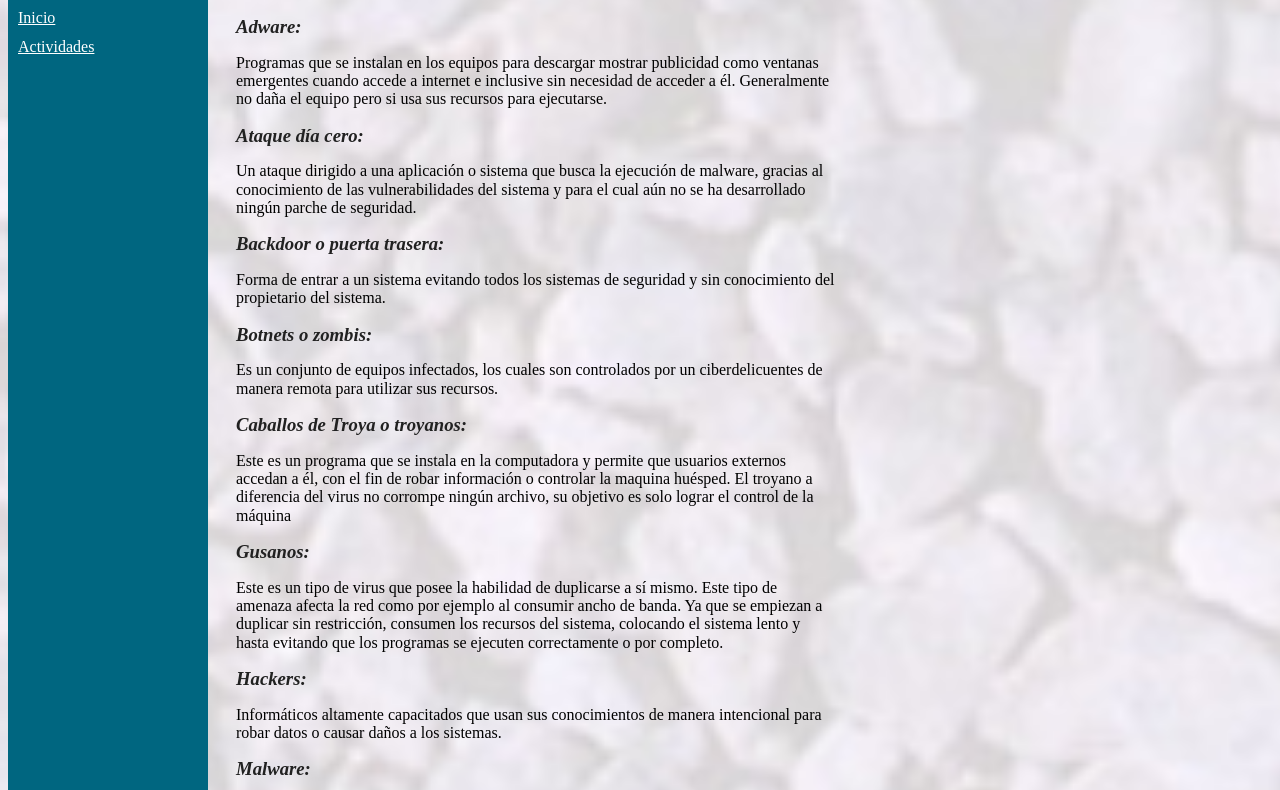
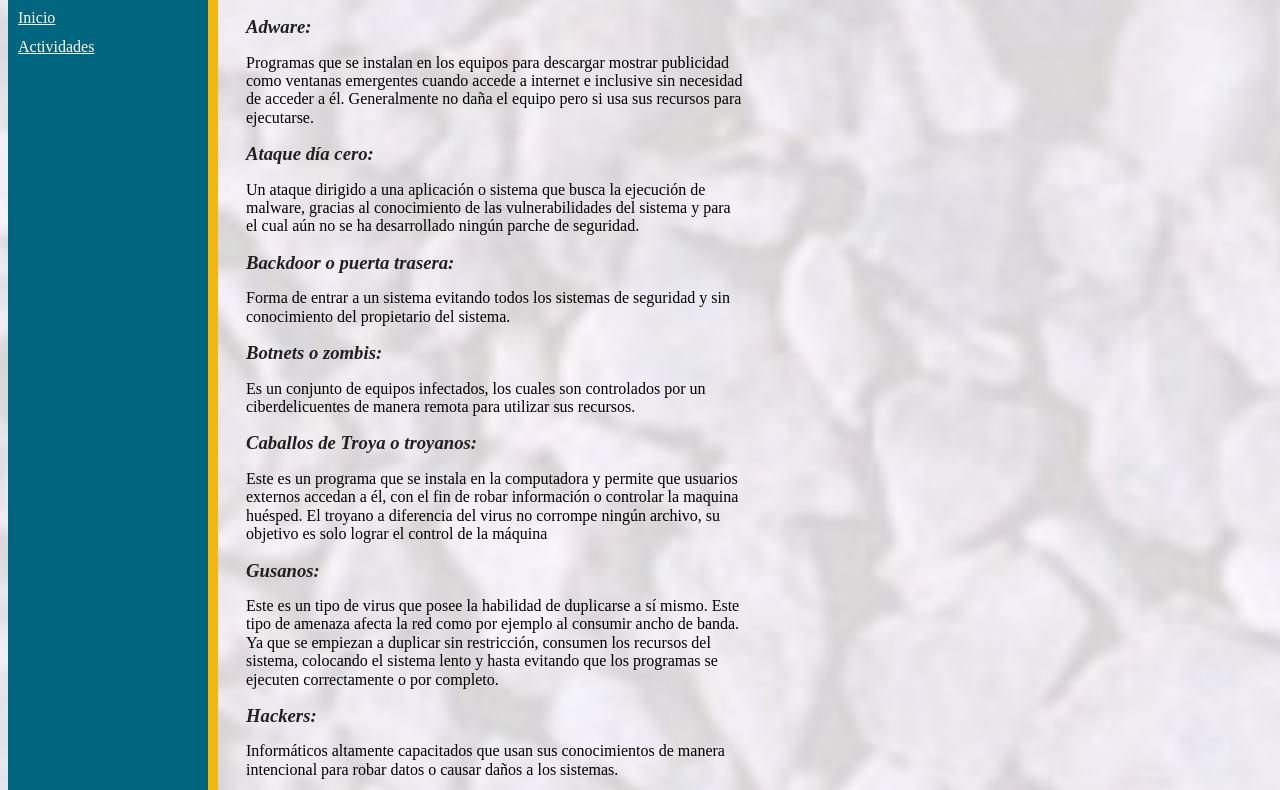
Before and after one commit to KarinaSandoval/OVI56Seguridad, a plain HTML site: page Amenazas.html in a window 1280 px wide. Shown: the part 95-885 px from the top of the page. Drawn offline with Linux system fonts and the light colour scheme.

Commit message:
commit4
brde amarillo para darle vida a la caja

```diff
--- a/Amenazas.html
+++ b/Amenazas.html
@@ -90,11 +90,12 @@
 		bromas, hasta destruir intencionalmente la información del equipo
 		o bloquear las redes informáticas afectando el tránsito de
 		información.</p>
-	</div>
-
-	<SECTION>
+		<SECTION>
 		<FIGURE>
 			<IMG src="img/indexgrupo/Amenazas.png"> </IMG>
 		</FIGURE>
 	</SECTION>
+	</div>
+
+
 </body>
--- a/css/seguridad.css
+++ b/css/seguridad.css
@@ -31,8 +31,7 @@ nav{
 	width: 200px;
 	height: 1000px ;
 	float: left;
-	border: 20px,
-	border color: solid #212121;
+	border-right: 10px solid #F2B80D;
 	}
 a
 {
@@ -46,7 +45,7 @@ div
 	padding: 10px;
 	margin: 10px;
 	font-family: "FRABK";
-	max-width: 600px;
+	max-width: 500px;
 	display: inline-block;
 
 }
@@ -73,5 +72,5 @@ h3{
 figure{
 	padding: 10px;
 	margin: 10px;
-	display: inline-block;
+	float: right;
 }
```
